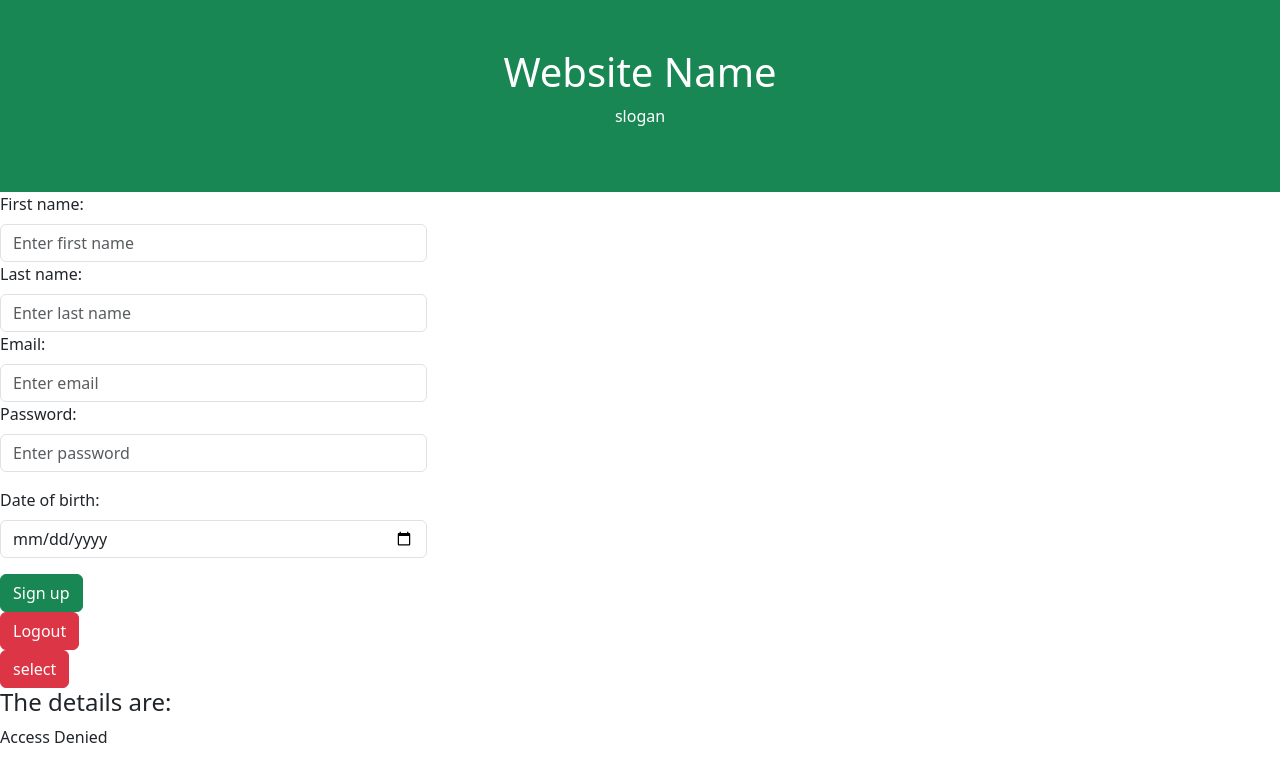
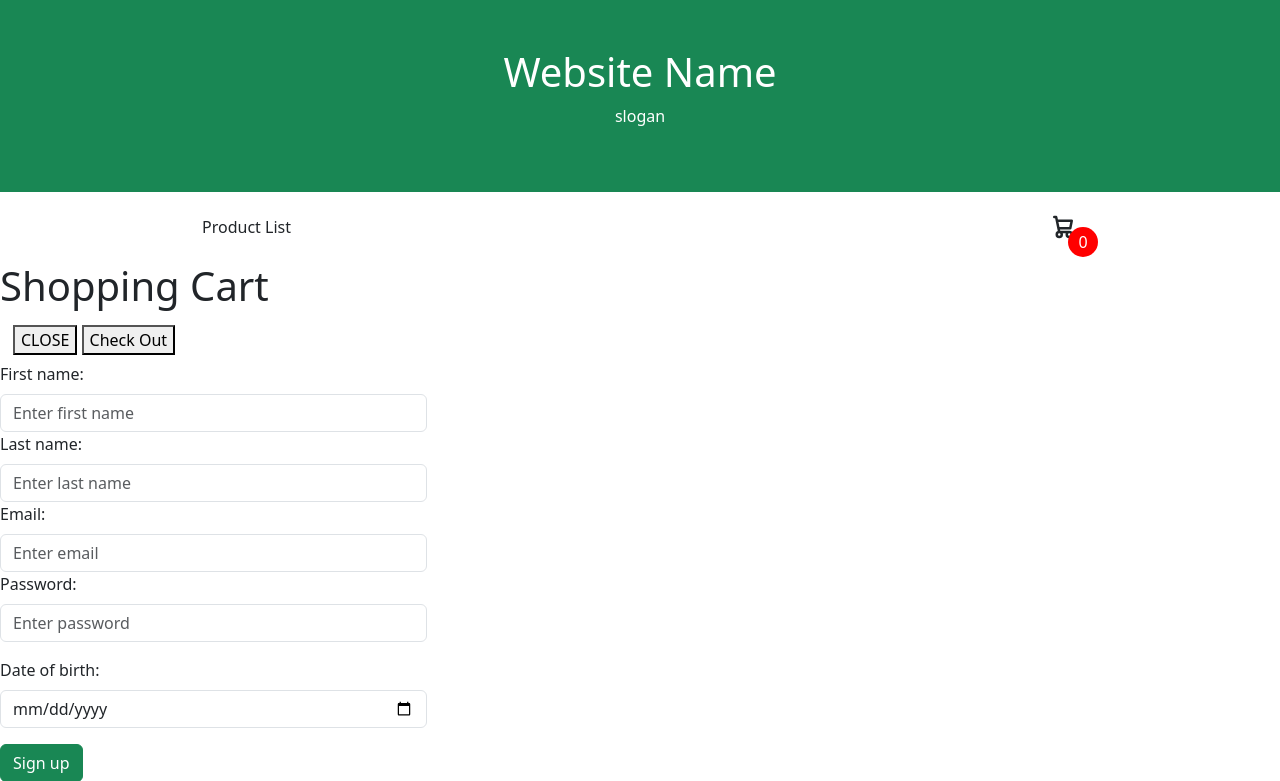
Before and after one commit to elliot-eriksson/An-Internet-e-commerce-site-using-an-SQL-database, a Flask app: page /users in a window 1280 px wide. Shown: the part 56-837 px from the top of the page. Run offline with Flask 3, Linux system fonts and the light colour scheme; parts of the project's set-up code (start-up, migrations or seed data) failed here and were passed over; some libraries are stand-ins or nearby versions.

Commit message:
Cookies clear problem Co-authored-by: Sune Larsson <SuneLarsson@users.noreply.github.com>

```diff
--- a/app.py
+++ b/app.py
@@ -207,7 +207,7 @@
 
 @app.route('/checkout')
 def checkOut():
-    cart_array_cookie = json.loads(request.cookies.get('cartArray'))
+    cart_array_cookie = json.loads(request.cookies.get('checkArray'))
     print("---------------",cart_array_cookie)
     order_id = db.insert_order(mysql, session['id'], datetime.now())
     print("---------- ORDERID", order_id)
@@ -226,7 +226,7 @@
     checkOut = db.get_product_from_order(mysql, order_id)
     return render_template('order_conf.html',checkOut=checkOut)
 
-@app.route('/shoppingcart')
+@app.route('/shoppingcart', methods=['POST'])
 def shoppingcart():
     cart_array_cookie = json.loads(request.cookies.get('cartArray'))
     cart_array_cookie_nodup = list(dict.fromkeys(cart_array_cookie))
@@ -237,6 +237,7 @@
         product["amount"] = int(occurrences[str(product_id)])
         product["total_price"]  = int(product["amount"])*int(product['product_price'])
         shoppingcart.append(product)
+    return jsonify(shoppingcart)
 
     return render_template('shopping_cart.html',shoppingcart=shoppingcart)
 
--- a/static/script.js
+++ b/static/script.js
@@ -1,16 +1,58 @@
-var cartArray = []
-function cartSession(product_name){
-  console.log(product_name)
-  cartArray.push(product_name)
-  console.log(cartArray)
+var cartArray = [];
+var checkArray = [];
+let span = document.getElementById("NumOfItems");
+
+// Function to retrieve cartArray from the cookie
+function getCartCookie() {
+  var cookieValue = document.cookie.replace(/(?:(?:^|.*;\s*)cartArray\s*=\s*([^;]*).*$)|^.*$/, "$1");
+  if (cookieValue) {
+    // Parse the JSON string to get the array
+    cartArray = JSON.parse(cookieValue);
+    updateCartDisplay();
+  }
+}
+
+// Function to update the cart display
+function updateCartDisplay() {
+  numOfProducts = cartArray.length;
+  span.textContent = numOfProducts;
+  console.log(numOfProducts);
+  console.log(cartArray);
+  console.log(checkArray);
+}
+
+// Function to add an item to the cart
+function cartSession(product_id, product_name, product_price)  {
+  checkArray.push(product_id);
+  cartArray.push({product_id, product_name, product_price});
+  updateCartDisplay();
+  setCartCookie(); // Call setCartCookie whenever you modify the cartArray
+  setCheckCookie();
 }
 
 function setCartCookie() {
-  // Convert the cartArray to a JSON string
   var cartArrayString = JSON.stringify(cartArray);
-
-  // Set the cookie with the cartArrayString
   document.cookie = "cartArray=" + cartArrayString + "; path=/";
   console.log("Cookie set");
+}
 
+function setCheckCookie() {
+  var checkArrayString = JSON.stringify(checkArray);
+  document.cookie = "checkArray=" + checkArrayString + "; path=/";
+  console.log("Cookie set");
 }
+
+function clearCart(){
+  cartArray= [];
+  checkArray = [];
+  updateCartDisplay();
+  document.cookie = "cartArray=; expires= Thu, 01 Jan 2024 00:00:00 UTC; path=/;";
+  document.cookie = "checkArray=; expires= Thu, 01 Jan 2024 00:00:00 UTC; path=/;";
+  console.log("Cart cleared", cartArray)
+}
+
+
+// Call getCartCookie on page load to retrieve the cartArray
+window.onload = function () {
+  getCartCookie();
+};
--- a/static/style.css
+++ b/static/style.css
@@ -1,14 +1,39 @@
-/* #register{
-    visibility: hidden;
-} */
-#login{
-    visibility: hidden;
+body{
+  margin: 0;
 }
 
-/* #collapseExample {
-    display: none;
-  }
+.container{
+  width: 900px;
+  max-width: 90vw;
+  margin: auto;
+  text-align: center;
 
-#collapseExample.show{
-    display: hidden;
-  } */
+}
+svg{
+  width: 30px;
+}
+header{
+  display: flex;
+  align-items: center;
+  justify-content: space-between;
+  padding: 20px 0;
+
+
+}
+header .icon-cart{
+  position: relative;
+}
+header .icon-cart span{
+  display: flex;
+  width: 30px;
+  height: 30px;
+  background-color: red;
+  justify-content: center;
+  align-items: center;
+  color: #fff;
+  border-radius: 50%;
+  position: absolute;
+  top: 50%;
+  right: -20px;
+}
+/*----------------------CART ------------- */
--- a/templates/index.html
+++ b/templates/index.html
@@ -70,8 +70,18 @@
 
 
   <div class="container">
+    <header>
+    <div class="title">Product List</div>
+    <div class="icon-cart">
+      <svg onclick="" aria-hidden="true" xmlns="http://www.w3.org/2000/svg" fill="none" viewBox="0 0 24 24">
+        <path stroke="currentColor" stroke-linecap="round" stroke-linejoin="round" stroke-width="2" d="M5 4h1.5L9 16m0 0h8m-8 0a2 2 0 1 0 0 4 2 2 0 0 0 0-4Zm8 0a2 2 0 1 0 0 4 2 2 0 0 0 0-4Zm-8.5-3h9.3L19 7H7.3"/>
+      </svg>
+      <span id="NumOfItems">0</span>
+    </div>
+  </header>
     <div class="row">
       {% for product in productTest %}
+
       <div class="col-md-3 mt-3">
         <div class="card">
           <img src="{{ url_for('static', filename=product['image_address1']) }}" alt="{{product['product_name']}}">
@@ -81,15 +91,25 @@
             <p class="text-center">Price ${{product['product_price']}}</p>
           </div>
           <div class="card-footer">
-            <a href="#" class="float-left btn btn-sm btn-primary">details</a>
-            <a onclick="cartSession('{{product['product_id']}}')" class="float-right btn btn-sm btn-warning">Add to cart</a>
-
+            <a href="#" class="btn btn-sm btn-primary float-left">details</a>
+            <a onclick="cartSession('{{product['product_id']}}', '{{product['product_name']}}', '{{product['product_price']}}')" class="btn btn-sm btn-warning float-right">Add to cart</a>
           </div>
         </div>
       </div>
       {% endfor %}
     </div>
   </div>
+
+  <div class="cartTab">
+    <h1>Shopping Cart</h1>
+    <div class="listCart">
+
+    </div>
+    <div class="btn">
+        <button class="close">CLOSE</button>
+        <button onclick="clearCart()" class="checkOut">Check Out</button>
+    </div>
+</div>
 
 
   <div id="register" class="col-sm-4">
@@ -139,13 +159,12 @@
     <hr>
 </div>
 <form action="/checkout">
-  <button onclick = "setCartCookie()" type="submit" name="users" class="btn btn-danger">check out</button>
+  <button onclick = "setCheckCookie()" type="submit" name="users" class="btn btn-danger">check out</button>
 </form>
 
 <form action="/shoppingcart">
   <button onclick = "setCartCookie()" type="submit" name="users" class="btn btn-danger">Shopping cart</button>
 </form>
-
 
 
 <div class="mt-5 p-4 bg-dark text-white text-center">
--- a/templates/order_conf.html
+++ b/templates/order_conf.html
@@ -9,6 +9,8 @@
   <script src="https://cdn.jsdelivr.net/npm/bootstrap@5.3.2/dist/js/bootstrap.bundle.min.js"> </script>
 
 </head>
+
+<body onload="clearCart();">
 
 <nav class="navbar navbar-expand-sm navbar-dark bg-dark">
   <div class="container-fluid">
@@ -51,5 +53,6 @@
 
     {% endfor %}
 
+    <script src="{{ url_for('static', filename='script.js') }}"></script>
 </body>
 </html>
```
Also changed, not shown: templates/login.html (+28 -0 lines).
